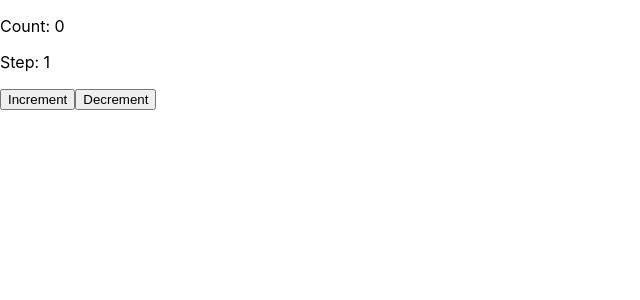
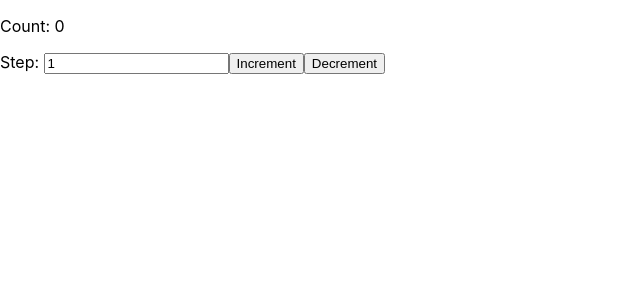
Before and after one commit to fc-fullstack-courses/redux-toolkit-lessons, a React (Create React App) app: page / in a window 1280 px wide. Shown: the top 300 px of the page, without its empty margins (0-640 px from the left). Built offline with nearby package versions, Linux system fonts and the light colour scheme.

Commit message:
Add input for step

```diff
--- a/src/components/Counter/index.jsx
+++ b/src/components/Counter/index.jsx
@@ -1,13 +1,20 @@
 import React from 'react';
 import { connect } from 'react-redux';
-import { increment, decrement } from '../../store/slices/counterSlice';
+import { increment, decrement, setStep } from '../../store/slices/counterSlice';
 
 const Counter = (props) => {
   const { count, step, dispatch } = props;
   return (
     <div>
       <p>Count: {count}</p>
-      <p>Step: {step}</p>
+      <label>
+        Step:{' '}
+        <input
+          type="number"
+          value={step}
+          onChange={({ target: { value } }) => dispatch(setStep(value))}
+        />
+      </label>
       <button onClick={() => dispatch(increment())}>Increment</button>
       <button onClick={() => dispatch(decrement())}>Decrement</button>
     </div>
```
